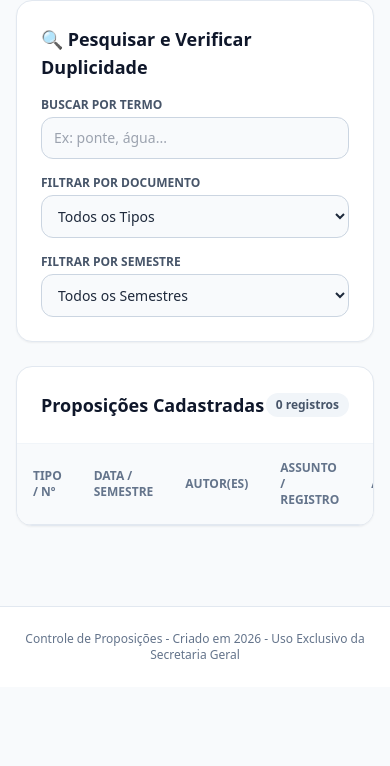
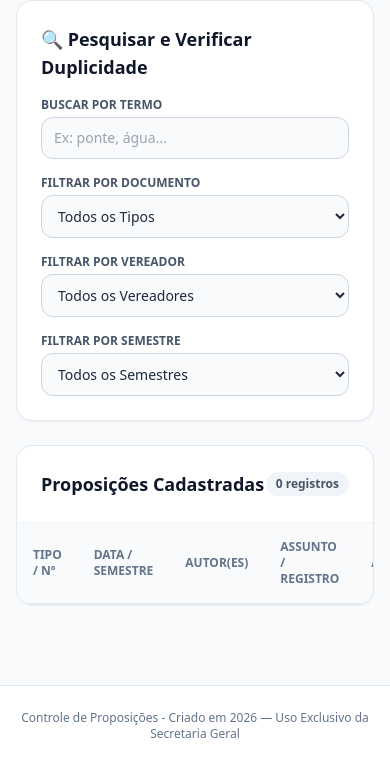
Before and after one commit to plegis-ubata/controle-proposi-es-ubat-, a plain HTML site: page index.html in a window 390 px wide. Shown: the part 1090-1856 px from the top of the page. Before the commit the page ends 1777 px from the top, so only its background shows below. Drawn offline with nearby package versions, Linux system fonts and the light colour scheme; no server answers.

Commit message:
Refactor filtering and add vereador selection

```diff
--- a/index.html
+++ b/index.html
@@ -61,21 +61,21 @@ HTML
                     const anoA = a.semestre ? parseInt(a.semestre.replace(/\D/g, '').slice(-4)) || 0 : 0;
                     const anoB = b.semestre ? parseInt(b.semestre.replace(/\D/g, '').slice(-4)) || 0 : 0;
                     if (anoB !== anoA) {
-                        return anoB - anoA; // Ano mais recente no topo (ex: 2027 acima de 2026)
+                        return anoB - anoA;
                     }
 
                     // 2. Extrair Semestre (1º ou 2º)
                     const semA = a.semestre && a.semestre.includes('2º') ? 2 : 1;
                     const semB = b.semestre && b.semestre.includes('2º') ? 2 : 1;
                     if (semB !== semA) {
-                        return semB - semA; // 2º semestre acima do 1º semestre
+                        return semB - semA;
                     }
 
                     // 3. Extrair Número da Sessão
                     const sessaoA = extrairNumeroSessao(a.sessaoAprovacao);
                     const sessaoB = extrairNumeroSessao(b.sessaoAprovacao);
                     if (sessaoB !== sessaoA) {
-                        return sessaoB - sessaoA; // Sessão maior acima da menor dentro do mesmo semestre
+                        return sessaoB - sessaoA;
                     }
 
                     // 4. Desempate por data e ID do cadastro
@@ -251,16 +251,30 @@ HTML
             });
         }
 
+        function correspondemAoVereador(p, vereadorFiltro) {
+            if (!vereadorFiltro) return true;
+            if (!p.autores) return false;
+
+            const listaAutores = Array.isArray(p.autores) ? p.autores : [String(p.autores)];
+            return listaAutores.some(autor =>
+                autor === vereadorFiltro ||
+                autor.includes(vereadorFiltro) ||
+                autor === 'Todos os Vereadores'
+            );
+        }
+
         function filtrarProposicoes() {
             const termo = document.getElementById('filtroBusca').value.toLowerCase().trim();
             const semestreFiltro = document.getElementById('filtroSemestre').value;
             const tipoFiltro = document.getElementById('filtroTipo').value;
+            const vereadorFiltro = document.getElementById('filtroVereador').value;
 
             const filtradas = proposicoes.filter(p => {
                 const matchTermo = !termo || p.palavras_chave.includes(termo) || p.assunto.toLowerCase().includes(termo) || p.numero.toLowerCase().includes(termo);
                 const matchSemestre = !semestreFiltro || p.semestre.includes(semestreFiltro);
                 const matchTipo = !tipoFiltro || p.tipo === tipoFiltro;
-                return matchTermo && matchSemestre && matchTipo;
+                const matchVereador = correspondemAoVereador(p, vereadorFiltro);
+                return matchTermo && matchSemestre && matchTipo && matchVereador;
             });
 
             const alertaDuplicidade = document.getElementById('alertaDuplicidade');
@@ -409,12 +423,6 @@ HTML
                                 <option value="Márcio Oliveira">Márcio Oliveira</option>
                                 <option value="Paulo Silva">Paulo Silva</option>
                                 <option value="Roberto Miranda">Roberto Miranda</option>
-                                <option value="Comissão de Finanças">Comissão de Finanças</option>
-                                <option value="Comissão de Justiça e Redação">Comissão de Justiça e Redação</option>
-                                <option value="Comissão de Saúde">Comissão de Saúde</option>
-                                <option value="Comissão de Esporte e Lazer">Comissão de Esporte e Lazer</option>
-                                <option value="Comissão de Assistência Social e Necessidades Especiais">Comissão de Assistência Social e Necessidades Especiais</option>
-                                <option value="Comissão de Meio Ambiente">Comissão de Meio Ambiente</option>
                             </select>
                         </div>
 
@@ -447,7 +455,7 @@ HTML
                     <h2 class="text-lg font-bold text-slate-900 mb-4 flex items-center gap-2">
                         🔍 Pesquisar e Verificar Duplicidade
                     </h2>
-                    <div class="grid grid-cols-1 md:grid-cols-3 gap-4">
+                    <div class="grid grid-cols-1 md:grid-cols-2 lg:grid-cols-4 gap-4">
                         <div>
                             <label class="block text-xs font-semibold text-slate-600 uppercase mb-1">Buscar por Termo</label>
                             <input type="text" id="filtroBusca" onkeyup="filtrarProposicoes()" placeholder="Ex: ponte, água..." class="w-full px-3 py-2.5 bg-slate-50 border border-slate-300 rounded-xl text-sm focus:ring-2 focus:ring-blue-500 focus:bg-white transition">
@@ -462,6 +470,32 @@ HTML
                                 <option value="Moção">Moção</option>
                                 <option value="Projeto de Lei">Projeto de Lei</option>
                                 <option value="Pareceres">Pareceres</option>
+                            </select>
+                        </div>
+                        <div>
+                            <label class="block text-xs font-semibold text-slate-600 uppercase mb-1">Filtrar por Vereador</label>
+                            <select id="filtroVereador" onchange="filtrarProposicoes()" class="w-full px-3 py-2.5 bg-slate-50 border border-slate-300 rounded-xl text-sm focus:ring-2 focus:ring-blue-500 focus:bg-white transition">
+                                <option value="">Todos os Vereadores</option>
+                                <option value="Todos os Vereadores">👥 Todos os Vereadores (Bancada/Coletivo)</option>
+                                <option value="Gabriel Nascif (Presidente)">Gabriel Nascif (Presidente)</option>
+                                <option value="Carlos Renan de Souza">Carlos Renan de Souza</option>
+                                <option value="Davidson Muniz">Davidson Muniz</option>
+                                <option value="Diêgo Tavares">Diêgo Tavares</option>
+                                <option value="Erisvaldo Alexandrino">Erisvaldo Alexandrino</option>
+                                <option value="Ítalo Bispo">Ítalo Bispo</option>
+                                <option value="Juliano de Oliveira">Juliano de Oliveira</option>
+                                <option value="Manoel Bonfim">Manoel Bonfim</option>
+                                <option value="Márcio Oliveira">Márcio Oliveira</option>
+                                <option value="Paulo Silva">Paulo Silva</option>
+                                <option value="Roberto Miranda">Roberto Miranda</option>
+                                <option value="Roberto Miranda">Roberto Miranda</option>
+                                <option value="Comissão de Finanças">Comissão de Finanças</option>
+                                <option value="Comissão de Justiça e Redação">Comissão de Justiça e Redação</option>
+                                <option value="Comissão de Saúde">Comissão de Saúde</option>
+                                <option value="Comissão de Esporte e Lazer">Comissão de Esporte e Lazer</option>
+                                <option value="Comissão de Assistência Social e Necessidades Especiais">Comissão de Assistência Social e Necessidades Especiais</option>
+                                <option value="Comissão de Meio Ambiente">Comissão de Meio Ambiente</option>
+                            </select>
                             </select>
                         </div>
                         <div>
@@ -522,7 +556,7 @@ HTML
 
     <!-- Rodapé Institucional -->
     <footer class="bg-white border-t border-slate-200 py-6 mt-12 text-center text-xs text-slate-500">
-        <p>Controle de Proposições - Criado em 2026 - Uso Exclusivo da Secretaria Geral </p>
+        <p>Controle de Proposições - Criado em 2026 — Uso Exclusivo da Secretaria Geral</p>
     </footer>
 </body>
 </html>
```
